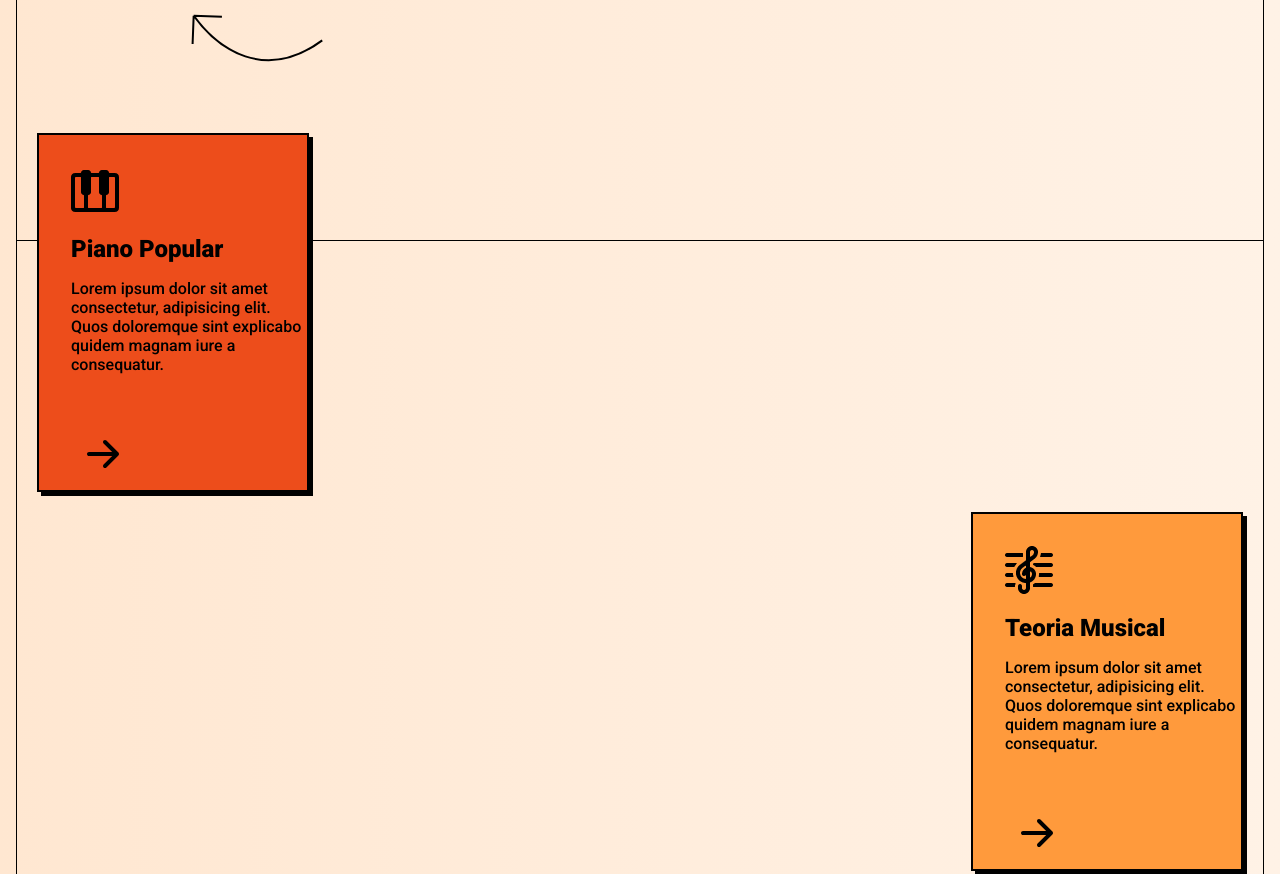
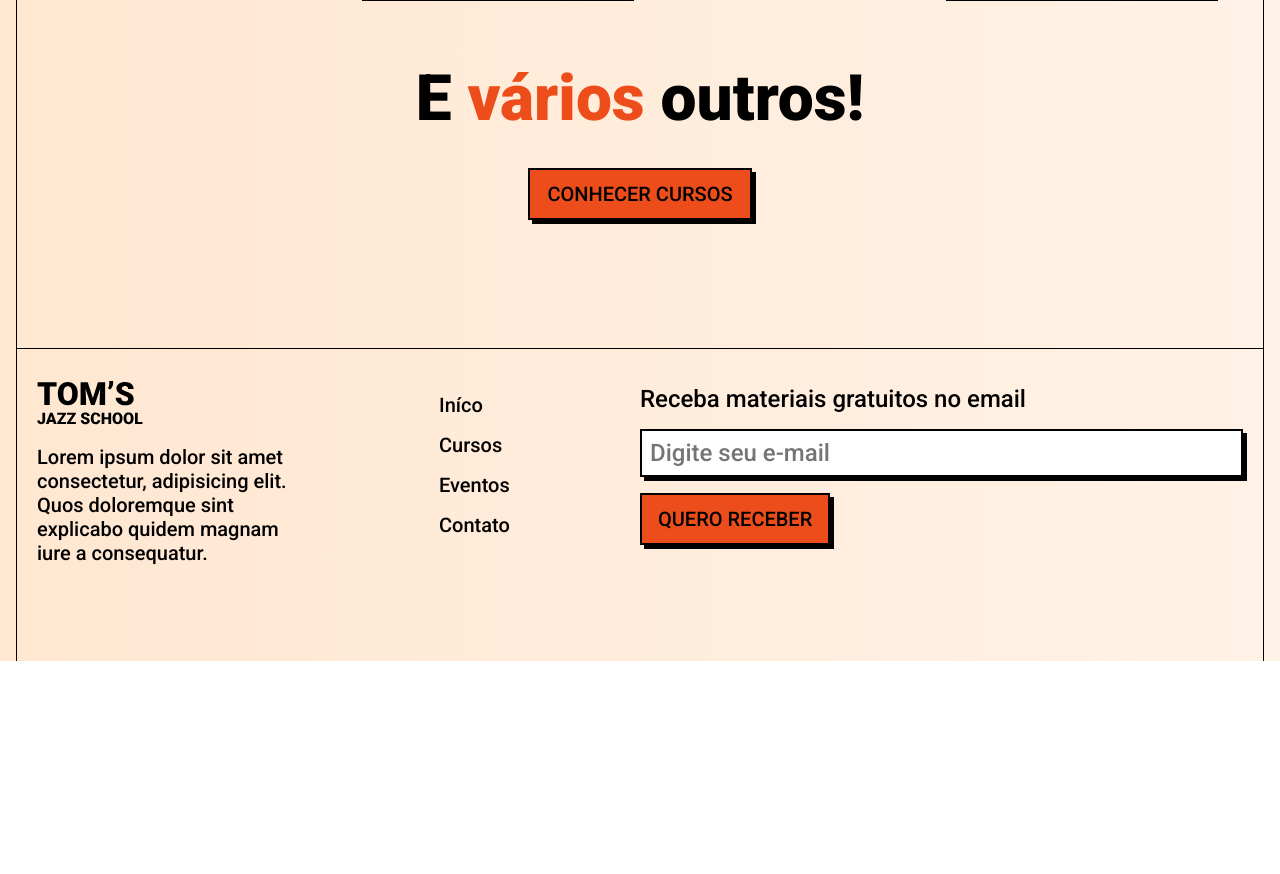
Before and after one commit to Pedro-DevOps/landing_page, a plain HTML site: page index.html in a window 1280 px wide. Shown: the part 1221-2095 px from the top of the page. After the commit the page ends 1882 px from the top, so only its background shows below. Drawn offline with Linux system fonts and the light colour scheme.

Commit message:
Foi feito a responsividade para desktop

```diff
--- a/index.html
+++ b/index.html
@@ -12,17 +12,20 @@
 </head>
 <body>
     <header>
+        <div class="container">
         <img src="img/logo.svg" alt="Tom's Jazz School">
-        <nav class="mt-1 mx-auto">
+            <nav>
                 <a href="#">Início</a>
                 <a href="#">Cursos</a>
                 <a href="#">Eventos</a>
                 <a href="#">Contato</a>
             </nav>
             <a href="#" class="button mt-1 mb-1 mx-auto">Se inscreva</a>
+        </div>
     </header>
     <main>
         <section class="hero-section">
+            <div class="container row-reverse">
                 <img src="img/hero-img.svg" alt="Banda de Jazz tocando">
                 <div>
                     <h1 class="mt-2">Crie algo <span class="text-primary decoration">impactante</span> com música</h1>
@@ -31,6 +34,7 @@
                         Quos doloremque sint explicabo quidem magnam iure a consequatur.
                     </p>
                         <a href="#" class="button">Comece agora</a>
+                </div>
             </div>
         </section>
         <section class="courses-section">
@@ -84,28 +88,30 @@
                 </article>
             </div>
             <h2 class="text-center">E <span class="text-primary ">vários</span> outros!</h2>
-            <a href="#" class="button">Conhecer cursos</a>
+            <a href="#" class="button mt-2 mx-auto">Conhecer cursos</a>
         </section>
     </main>
     <footer>
-        <div>
-            <img src="img/logo.svg" alt="Tom's Jazz School">
-            <p>
+        <div class="container">
+            <div class="about-column">
+                <img src="img/logo.svg" alt="Tom's Jazz School" class="mb-1 mt-1">
+                <p class="mb-2">
                     Lorem ipsum dolor sit amet consectetur, adipisicing elit.
                     Quos doloremque sint explicabo quidem magnam iure a consequatur.
                 </p>
             </div>
-        <nav>
+            <nav class="mb-2">
                 <a href="#">Iníco</a>
                 <a href="#">Cursos</a>
                 <a href="#">Eventos</a>
                 <a href="#">Contato</a>
             </nav>
-        <form>
-            <label for="email">Receba materiais gratuitos no email</label>
-            <input type="email" name="email" id="email" placeholder="Digite seu e-mail">
+            <form class="newsletter-form">
+                <label for="email" class="mb-1">Receba materiais gratuitos no email</label>
+                <input type="email" name="email" id="email" class="mb-1" placeholder="Digite seu e-mail">
+                <button class="button mb-2">Quero receber</button>
             </form>
-        <a href="#" class="button">Quero receber</a>
+        </div>
     </footer>
 </body>
 </html>
--- a/style.css
+++ b/style.css
@@ -30,6 +30,7 @@ header img {
 header nav {
     display: grid;
     grid-template-columns: 1fr 1fr;
+    margin: 1rem auto 0;
 }
 nav a {
     color: var(--color-black);
@@ -52,6 +53,13 @@ header nav a:nth-child(2n-1) {
     text-align: center;
     text-decoration: none;
     text-transform: uppercase;
+}
+h1 {
+    font-size: 3rem;
+    line-height: 105%;
+}
+h2 {
+    font-size: 2.5rem;
 }
 .hero-section {
     padding-right: 0;
@@ -121,14 +129,29 @@ header nav a:nth-child(2n-1) {
     display: block;
     margin: 3rem 0 0 auto;
 }
-h1 {
-    font-size: 3rem;
-    line-height: 105%;
+
+/*Rodape*/
+footer {
+    border-bottom: 0;
+    padding: 1rem 1.25rem 4rem;
 }
-h2 {
-    font-size: 2.5rem;
+footer nav a {
+    display: block;
+    padding-left: 0;
+}
+.newsletter-form label {
+    display: block;
+    font-size: 1.5rem;
+}
+.newsletter-form input {
+    border: 2px solid var(--color-black);
+    font-size: 1.5rem;
+    box-shadow: 4px 4px 0 var(--color-black);
+    padding: .5rem;
+    width: 100%;
+}
 
-}
+/*Utilitarios*/
 .mt-1 {
     margin-top: 1rem;
 }
@@ -151,3 +174,63 @@ h2 {
 .text-center {
     text-align: center;
 }
+
+/*Responsividade*/
+@media screen and (min-width: 40rem){
+    header nav {
+        display: block;
+        text-align: center;
+    }
+    .cards {
+        flex-direction: row;
+        flex-wrap: wrap;
+        justify-content: center;
+    }
+    .card:nth-child(2n) {
+        margin-top: 1rem;
+    }
+}
+@media screen and (min-width:48rem){
+    header div {
+        display: flex;
+        align-items: center;
+        justify-content: space-between;
+    }
+    header img,
+    header nav,
+    header .button {
+        margin: 0;
+    }
+}
+@media screen and (min-width:72rem){
+    h1, h2 {
+        font-size: 4rem;
+    }
+    .container {
+        display: flex;
+        align-items: center;
+        margin: 0 auto;
+        max-width: 72rem;
+    }
+    .container.row-reverse {
+        flex-direction: row-reverse;
+    }
+    .about-column {
+        flex: 2;
+    }
+    .about-column p {
+        font-size: 1.25rem;
+        max-width: 16rem;
+    }
+    footer nav {
+        flex: 1;
+    }
+    .newsletter-form {
+        flex: 3;
+    }
+}
+@media screen and (min-width: 80rem) {
+    .container {
+        max-width: 80rem;
+    }
+}
```
Lines whose indentation alone changed are shown as unchanged.
